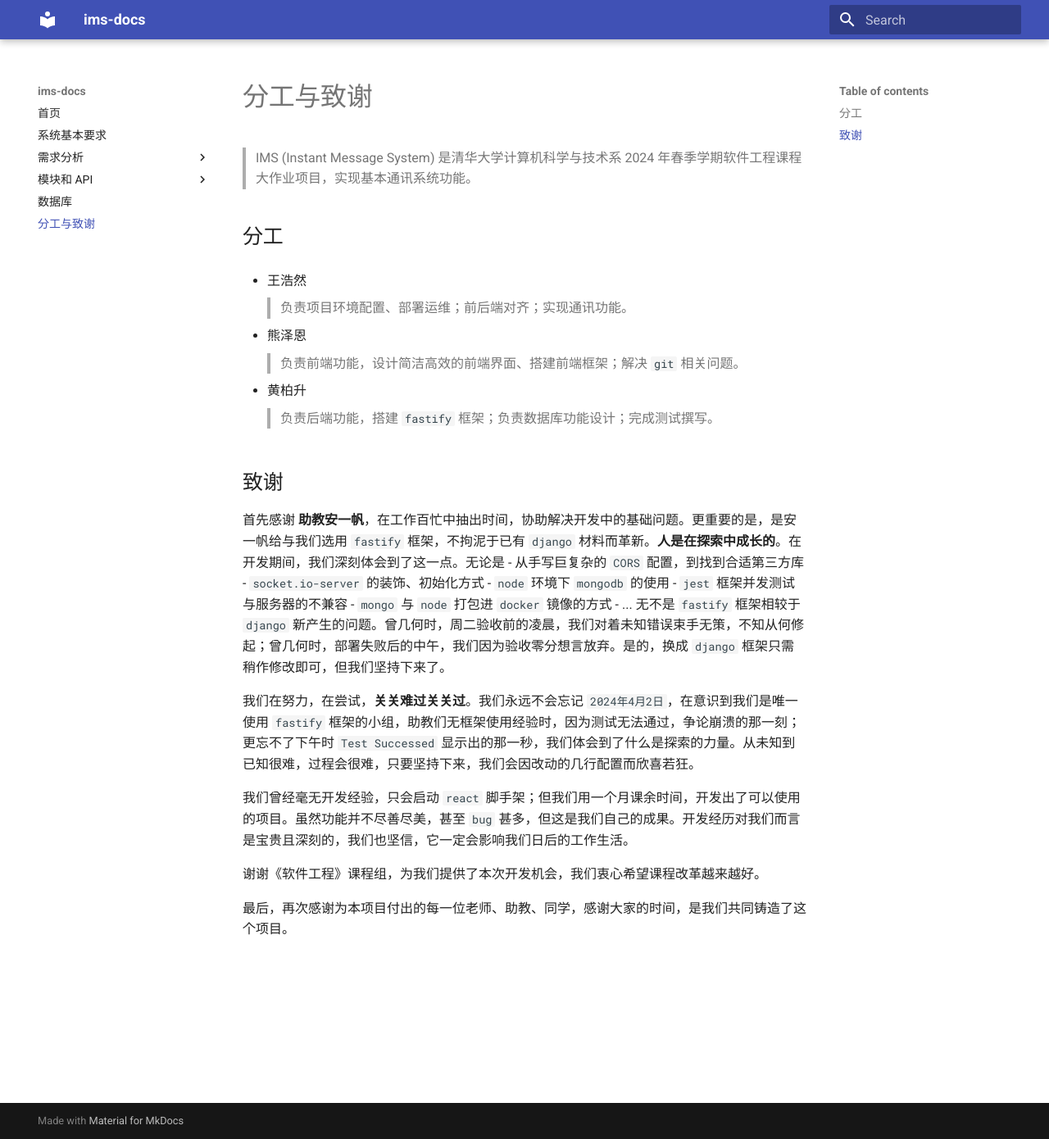
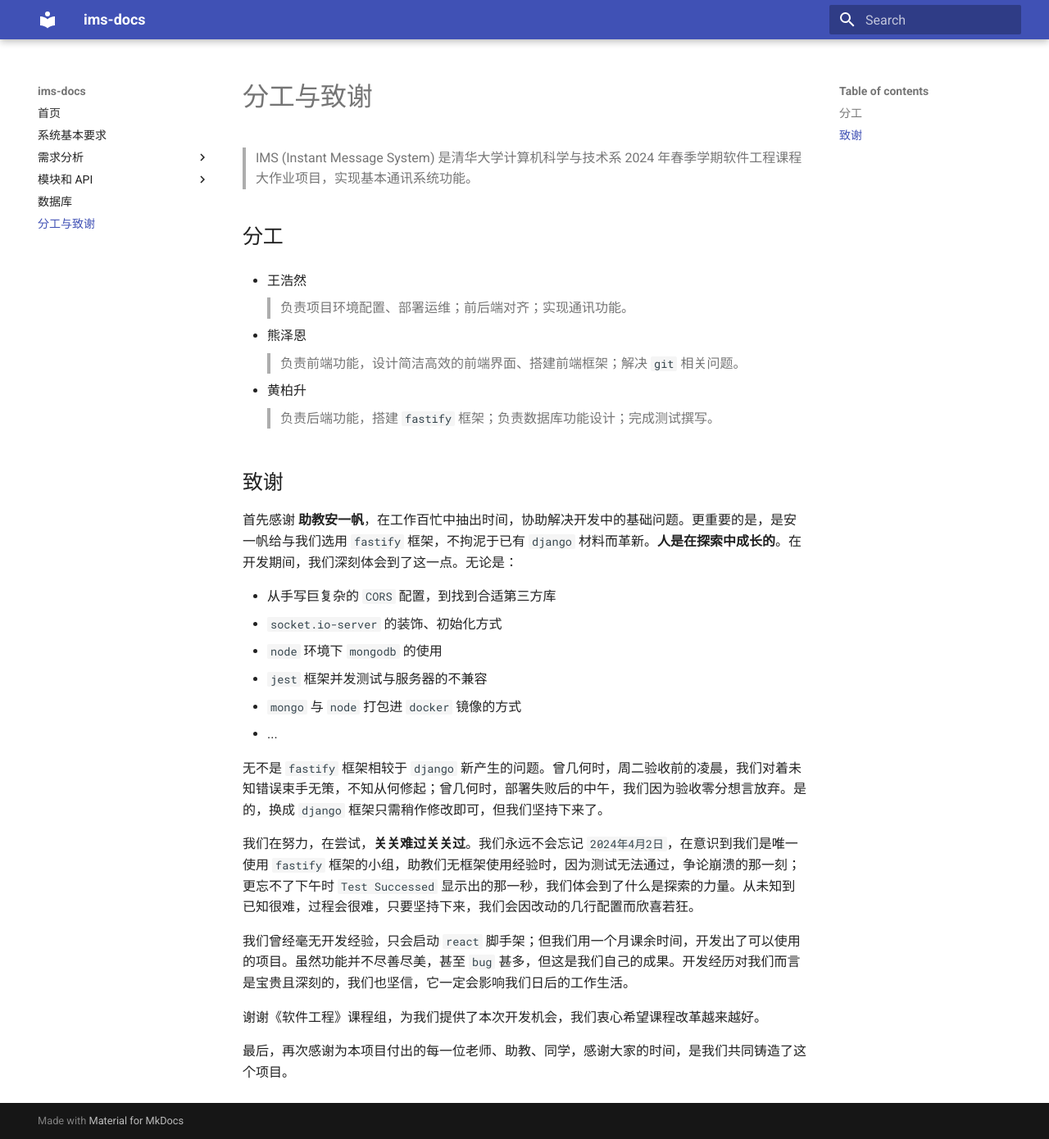
Before and after one commit to leverimmy/ims-docs, an MkDocs documentation site: the page built from docs/acknowledgements.md, in a window 1280 px wide and 1390 px high. Shown: the whole window at 82% size. Built offline with MkDocs 1.6.1 and Material for MkDocs 9.7.7, drawn with Linux system fonts in a browser that asks for light colours.

Commit message:
fix: Fix typos.

```diff
--- a/docs/acknowledgements.md
+++ b/docs/acknowledgements.md
@@ -18,13 +18,15 @@
 
 ## 致谢
 
-首先感谢 **助教安一帆**，在工作百忙中抽出时间，协助解决开发中的基础问题。更重要的是，是安一帆给与我们选用 `fastify` 框架，不拘泥于已有 `django` 材料而革新。**人是在探索中成长的**。在开发期间，我们深刻体会到了这一点。无论是
+首先感谢 **助教安一帆**，在工作百忙中抽出时间，协助解决开发中的基础问题。更重要的是，是安一帆给与我们选用 `fastify` 框架，不拘泥于已有 `django` 材料而革新。**人是在探索中成长的**。在开发期间，我们深刻体会到了这一点。无论是：
+
 - 从手写巨复杂的 `CORS` 配置，到找到合适第三方库
 - `socket.io-server` 的装饰、初始化方式
 - `node` 环境下 `mongodb` 的使用
 - `jest` 框架并发测试与服务器的不兼容
 - `mongo` 与 `node` 打包进 `docker` 镜像的方式
 - ...
+
 无不是 `fastify` 框架相较于 `django` 新产生的问题。曾几何时，周二验收前的凌晨，我们对着未知错误束手无策，不知从何修起；曾几何时，部署失败后的中午，我们因为验收零分想言放弃。是的，换成 `django` 框架只需稍作修改即可，但我们坚持下来了。
 
 我们在努力，在尝试，**关关难过关关过**。我们永远不会忘记 `2024年4月2日`，在意识到我们是唯一使用 `fastify` 框架的小组，助教们无框架使用经验时，因为测试无法通过，争论崩溃的那一刻；更忘不了下午时 `Test Successed` 显示出的那一秒，我们体会到了什么是探索的力量。从未知到已知很难，过程会很难，只要坚持下来，我们会因改动的几行配置而欣喜若狂。
```
Also changed, not shown: site/acknowledgements/index.html, site/search/search_index.json, 1 other file.
